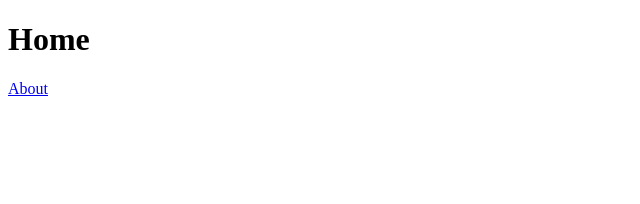
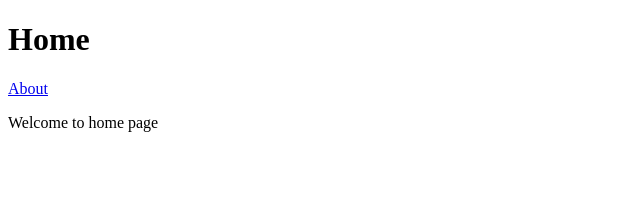
Before and after one commit to ibrahimAlphaSquad/playwright, a Next.js app: page / in a window 1280 px wide. Shown: the top 204 px of the page, without its empty margins (0-640 px from the left). Built offline with nearby package versions, Linux system fonts and the light colour scheme.

Commit message:
changes in main page

```diff
--- a/app/page.tsx
+++ b/app/page.tsx
@@ -5,6 +5,7 @@ export default function Page() {
     <div>
       <h1>Home</h1>
       <Link href="/about">About</Link>
+      <p>Welcome to home page</p>
     </div>
   );
 }
```
